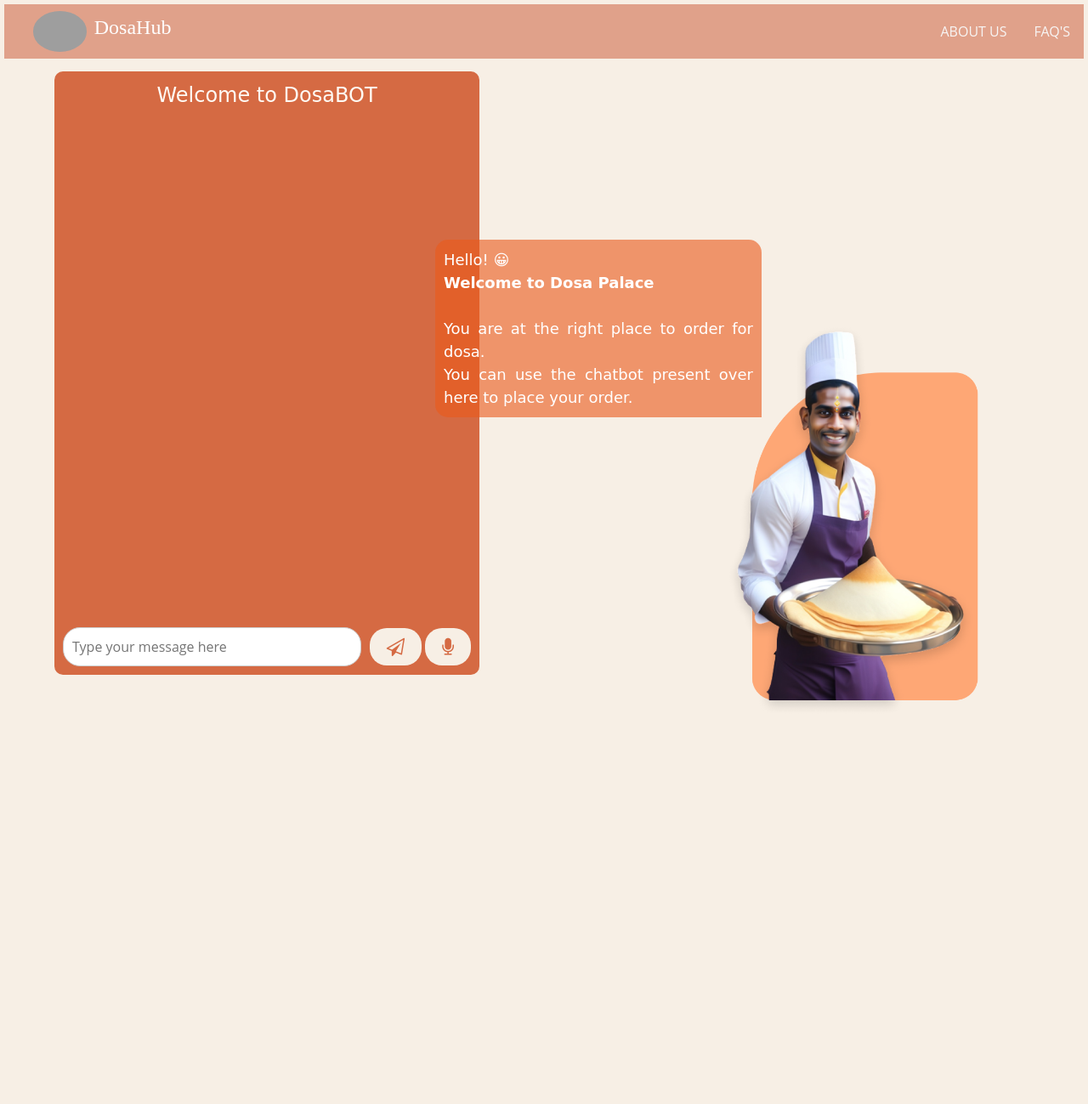
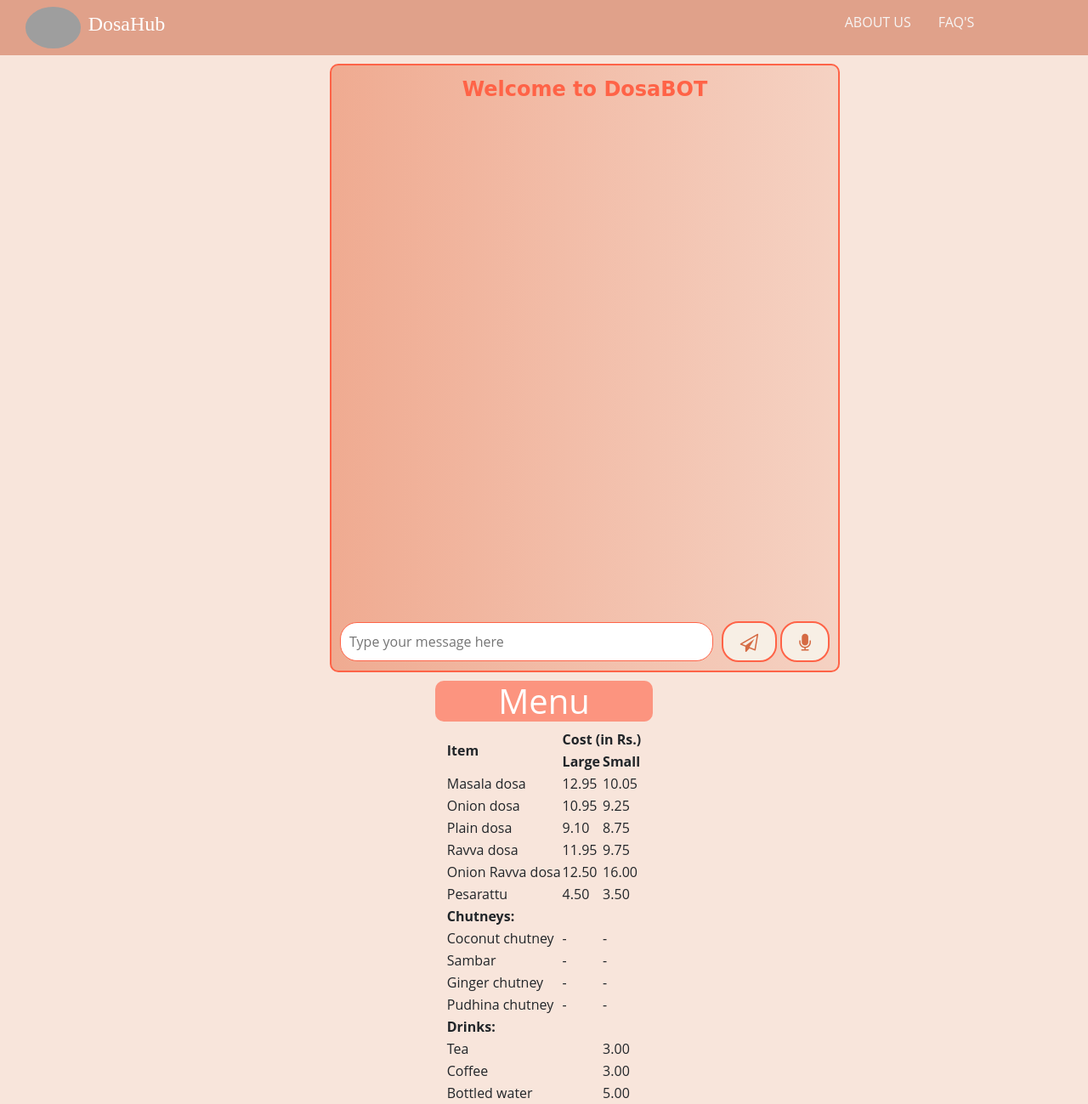
Before and after one commit to Gayathri0315/DosaBot, a FastAPI app: page / in a window 1280 px wide. Shown: the whole page at 85% size. Before the commit the page ends 832 px from the top, so only its background shows below. Run offline with FastAPI, Linux system fonts and the light colour scheme; some libraries are stand-ins or nearby versions; grey boxes are pictures that could not be loaded.

Commit message:
modified

```diff
--- a/static/CSS/index.css
+++ b/static/CSS/index.css
@@ -1,13 +1,38 @@
 body {
   font-family: "Open Sans", sans-serif;
-  background-color: #f7efe5;
-  background-image: url();
+  background-color:rgba(244, 212, 194, 0.584);
+  /* background-image: url(https://t3.ftcdn.net/jpg/02/52/63/16/360_F_252631636_qnuNZp2bx1rjXJt2ydrsMVRTaMA1Nd43.jpg);/*
+  background-image: url("/static/waiter.png");*/
   background-repeat: no-repeat;
-  background-size: 100%;
+  background-size:16%;
+  background-position: center;
 }
-#text{
-  margin-left: 40%;
-  margin-top:-45%;
+header {
+  width:auto;
+  margin:-1%;
+}
+
+#main-content {
+  display: flex;
+  justify-content: space-between;
+  padding: 10px;
+  margin-top: 1%;
+}
+
+#chat-window {
+  width: 600px;
+  height:80%;
+  margin-left: 30%;
+  background-image:linear-gradient(to right,rgba(237, 155, 125, 0.789),rgba(237, 155, 125, 0.258));
+  padding: 10px;
+  border:2px solid tomato;
+  border-radius: 10px;
+}
+
+
+ #text{
+  margin-left: 10%;
+  margin-right:10%;
   font-family: cursive;
   font-size: 18px;
   align-content: center;
@@ -16,40 +41,16 @@ body {
   color:white;
   background-color: rgba(236, 90, 28, 0.605);
 }
-#text:hover{
-  margin-left: 40%;
-  margin-top:-45%;
-  font-family: cursive;
-  font-size: 18px;
-  color:aliceblue;
-  align-content: center;
-  border-radius: 15px 15px 0.5px 15px;
-  background-color: rgb(240, 163, 62);
-}
-div p{
-  width:30%;
-}
-header{
-  padding:5px;
-}
+
 header a:hover{
-  background-color:rgb(166, 214, 214);
+  background-color:rgb(199, 26, 26);
   border-radius: 20px;
 }
-#chat-window {
-  width: 500px;
-  margin:5%;
-  background-color: rgb(213, 106, 67);
-  padding: 10px;
-  border-radius: 10px;
-  margin-top: 10px;
-}
+
 #waiter{
-  float: right;
   width:25%;
   height:80%;
-  margin-top: -10%;
-  margin-left: -40%;
+  margin-left: 10%;
   margin-right:10%;
 }
 #chat-messages {
@@ -57,8 +58,6 @@ header a:hover{
   max-height: calc(100vh - 200px);
   overflow: auto;
 }
-
-
 #chat-form {
   display: flex;
   align-items: center;
@@ -69,15 +68,24 @@ header a:hover{
   padding: 10px;
   margin-right: 10px;
   border-radius: 20px;
-  border: 1px solid #ccc;
+  border: 1px solid tomato;
 }
-
 button[type="submit"] {
   padding: 10px 20px;
   border-radius: 20px;
   background-color: #f7efe5;
   color: rgb(213, 106, 67);
-  border: none;
+  border: 2px solid tomato;
+  font-size: 1rem;
+  font-weight: bold;
+}
+
+button[type="submit"]:hover {
+  padding: 10px 20px;
+  border-radius: 20px;
+  background-color: tomato;
+  color: rgb(253, 250, 249);
+  border: 2px solid tomato;
   font-size: 1rem;
   font-weight: bold;
 }
@@ -96,13 +104,16 @@ button[type="submit"] {
 
 .bot-message {
   font-family: "Roboto", sans-serif;
-  background-color: #fffbf5; /* different light color */
+  background-color: #b4624051; /* different light color */
   text-align: justify; /* keep it right-aligned */
   padding: 10px; /* added padding */
-  margin-top: 10px; /* added margin-top to create a gap */
+  margin-top: 20px; /* added margin-top to create a gap */
   margin-bottom: 10px;
+  margin-right: 10%;
   display: flex;
-  margin-left:5%;
+  color:white;
+  margin-left:10%;
+  float:left;
   width:fit-content;
   align-items: center;
   font-style: italic;
@@ -112,11 +123,13 @@ button[type="submit"] {
 
 .user-message {
   font-family: "Nunito", sans-serif;
-  background-color: #f7efe5; /* light color */
+  background-color:rgba(216, 46, 12, 0.542); /* light color */
   text-align: left; /* changed text align to left */
   padding: 10px; /* added padding */
   display: flex;
+  color:white;
   width:fit-content;
+  float:right;
   margin-right: 10%;
   align-items: center;
   font-style: italic;
@@ -138,5 +151,6 @@ button[type="submit"] {
   text-align: center;
   font-family: cursive;
   margin-bottom: 0.5rem;
-  color: #fffbf5;
+  color: tomato;
+  font-weight: bold;
 }
--- a/static/JS/app.js
+++ b/static/JS/app.js
@@ -1,7 +1,7 @@
 const form = document.getElementById("chat-form");
 const input = document.getElementById("chat-input");
 const messages = document.getElementById("chat-messages");
-const apiKey = "";
+const apiKey = "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";
 
 const context = [
   {
@@ -56,7 +56,7 @@ form.addEventListener("submit", async (e) => {
     "https://api.openai.com/v1/completions",
     {
       prompt: chatHistory.map((msg) => msg.content).join("\n"),
-      model: "text-davinci-003",
+      model: "gpt-3.5-turbo",
       temperature: 0,
       max_tokens: 1000,
       top_p: 1,
--- a/templates/index.html
+++ b/templates/index.html
@@ -1,6 +1,7 @@
 <!DOCTYPE html>
 <html>
   <head>
+    <meta name="viewport" content="width=device-width, initial-scale=1.0">
     <title>Chatbot</title>
     <link href="https://cdn.jsdelivr.net/npm/bootstrap@5.3.0/dist/css/bootstrap.min.css" rel="stylesheet" integrity="sha384-9ndCyUaIbzAi2FUVXJi0CjmCapSmO7SnpJef0486qhLnuZ2cdeRhO02iuK6FUUVM" crossorigin="anonymous">
     <script src="https://cdn.jsdelivr.net/npm/bootstrap@5.3.0/dist/js/bootstrap.bundle.min.js" integrity="sha384-geWF76RCwLtnZ8qwWowPQNguL3RmwHVBC9FhGdlKrxdiJJigb/j/68SIy3Te4Bkz" crossorigin="anonymous"></script>
@@ -12,10 +13,10 @@
 
       <nav class="navbar navbar-light justify-content-end" style="background-color: rgb(224, 161, 138);">
         <!-- Navbar content -->
-        <img src="https://encrypted-tbn0.gstatic.com/images?q=tbn:ANd9GcTDtYiFdVfdRT0YRyRePCtKjAFWWdxNC86LaA&usqp=CAU" style="width:5%;margin-left:1%;border-radius:50%">&nbsp;&nbsp;
-        <h1 style="float: left; color:white;font-family:ponyclub;margin-right: 70%;font-size: 24px;">DosaHub</h1>
+        <img src="https://encrypted-tbn0.gstatic.com/images?q=tbn:ANd9GcTDtYiFdVfdRT0YRyRePCtKjAFWWdxNC86LaA&usqp=CAU" style="width:5%;margin-top:1%;border-radius:50%">&nbsp;&nbsp;
+        <h1 style="margin-top:1%;color:white;font-family:ponyclub;margin-right:60%;font-size: 24px;">DosaHub</h1>
 
-      <ul class="nav justify-content-end">
+      <ul class="nav justify-content-end" style="margin-right: 10%;">
 
         <li class="nav-item">
           <a class="nav-link" style="color: rgb(247, 245, 244);" href="#">ABOUT US</a>
@@ -23,11 +24,100 @@
         <li class="nav-item">
           <a class="nav-link" style="color: rgb(247, 245, 244);" href="#">FAQ'S</a>
         </li>
-
       </ul>
       </nav>
     </header>
-    <div>
+ <!-- <img src="static/waiter.png" id="waiter" style="max-width:40%;height:50%;float:left"> -->
+<!-- <p id="text" style="float:right;width:40%">Hello! &#128512;<br><b>Welcome to Dosa Palace</b><br>You are at the right place to order dosa.You can use the chatbot to place your order.</p>
+          -->
+  <div style="width:100%" id="main-content">
+    <!-- <div id="table-content">
+    <table>
+      <thead>
+        <tr>
+          <th rowspan="2">Item</th>
+          <th colspan="2">Cost (in Rs.)</th>
+        </tr>
+        <tr>
+          <th>Large</th>
+          <th>Small</th>
+        </tr>
+      </thead>
+      <tbody>
+        <tr>
+          <td>Masala dosa</td>
+          <td>12.95</td>
+          <td>10.05</td>
+        </tr>
+        <tr>
+          <td>Onion dosa</td>
+          <td>10.95</td>
+          <td>9.25</td>
+        </tr>
+        <tr>
+          <td>Plain dosa</td>
+          <td>9.10</td>
+          <td>8.75</td>
+        </tr>
+        <tr>
+          <td>Ravva dosa</td>
+          <td>11.95</td>
+          <td>9.75</td>
+        </tr>
+        <tr>
+          <td>Onion Ravva dosa</td>
+          <td>12.50</td>
+          <td>16.00</td>
+        </tr>
+        <tr>
+          <td>Pesarattu</td>
+          <td>4.50</td>
+          <td>3.50</td>
+        </tr>
+        <tr>
+          <td colspan="3"><strong>Chutneys:</strong></td>
+        </tr>
+        <tr>
+          <td>Coconut chutney</td>
+          <td>-</td>
+          <td>-</td>
+        </tr>
+        <tr>
+          <td>Sambar</td>
+          <td>-</td>
+          <td>-</td>
+        </tr>
+        <tr>
+          <td>Ginger chutney</td>
+          <td>-</td>
+          <td>-</td>
+        </tr>
+        <tr>
+          <td>Pudhina chutney</td>
+          <td>-</td>
+          <td>-</td>
+        </tr>
+        <tr>
+          <td colspan="3"><strong>Drinks:</strong></td>
+        </tr>
+        <tr>
+          <td>Tea</td>
+          <td></td>
+          <td>3.00</td>
+        </tr>
+        <tr>
+          <td>Coffee</td>
+          <td></td>
+          <td>3.00</td>
+        </tr>
+        <tr>
+          <td>Bottled water</td>
+          <td></td>
+          <td>5.00</td>
+        </tr>
+      </tbody>
+    </table>
+    </div> -->
     <div id="chat-window">
       <div class="main-title">Welcome to DosaBOT</div>
       <div id="chat-messages"></div>
@@ -39,16 +129,101 @@
           placeholder="Type your message here"
           required
         />
-        <button type="submit"><i class="fa fa-paper-plane-o fa-lg" style="color: rgb(213, 106, 67)"></i></button>&nbsp;
+        <button type="submit"><i class="fa fa-paper-plane-o fa-lg"></i></button>&nbsp;
         <button type="submit"><i class="fa fa-microphone fa-lg"></i></button>
       </form>
     </div>
-    <div>
-    <div><p id="text" align="justify">Hello! &#128512;<br><b>Welcome to Dosa Palace</b><br><br>You are at the right place to order for dosa.<br>You can use the chatbot present over here to place your order.</p>
-    </div> <img src="static/waiter.png" id="waiter">
     </div>
-    </div>
+    <div id="table-content" align="center">
+      <h1 style="background-color: rgba(255, 99, 71, 0.619);color: white;width:20%;border-radius: 10px;">Menu</h1>
+      <table>
+        <thead>
+          <tr>
+            <th rowspan="2">Item</th>
+            <th colspan="2">Cost (in Rs.)</th>
+          </tr>
+          <tr>
+            <th>Large</th>
+            <th>Small</th>
+          </tr>
+        </thead>
+        <tbody>
+          <tr>
+            <td>Masala dosa</td>
+            <td>12.95</td>
+            <td>10.05</td>
+          </tr>
+          <tr>
+            <td>Onion dosa</td>
+            <td>10.95</td>
+            <td>9.25</td>
+          </tr>
+          <tr>
+            <td>Plain dosa</td>
+            <td>9.10</td>
+            <td>8.75</td>
+          </tr>
+          <tr>
+            <td>Ravva dosa</td>
+            <td>11.95</td>
+            <td>9.75</td>
+          </tr>
+          <tr>
+            <td>Onion Ravva dosa</td>
+            <td>12.50</td>
+            <td>16.00</td>
+          </tr>
+          <tr>
+            <td>Pesarattu</td>
+            <td>4.50</td>
+            <td>3.50</td>
+          </tr>
+          <tr>
+            <td colspan="3"><strong>Chutneys:</strong></td>
+          </tr>
+          <tr>
+            <td>Coconut chutney</td>
+            <td>-</td>
+            <td>-</td>
+          </tr>
+          <tr>
+            <td>Sambar</td>
+            <td>-</td>
+            <td>-</td>
+          </tr>
+          <tr>
+            <td>Ginger chutney</td>
+            <td>-</td>
+            <td>-</td>
+          </tr>
+          <tr>
+            <td>Pudhina chutney</td>
+            <td>-</td>
+            <td>-</td>
+          </tr>
+          <tr>
+            <td colspan="3"><strong>Drinks:</strong></td>
+          </tr>
+          <tr>
+            <td>Tea</td>
+            <td></td>
+            <td>3.00</td>
+          </tr>
+          <tr>
+            <td>Coffee</td>
+            <td></td>
+            <td>3.00</td>
+          </tr>
+          <tr>
+            <td>Bottled water</td>
+            <td></td>
+            <td>5.00</td>
+          </tr>
+        </tbody>
+      </table>
+      </div>
     <script src="https://cdnjs.cloudflare.com/ajax/libs/axios/1.2.3/axios.min.js"></script>
     <script src="static/JS/app.js"></script>
   </body>
+
 </html>
```
